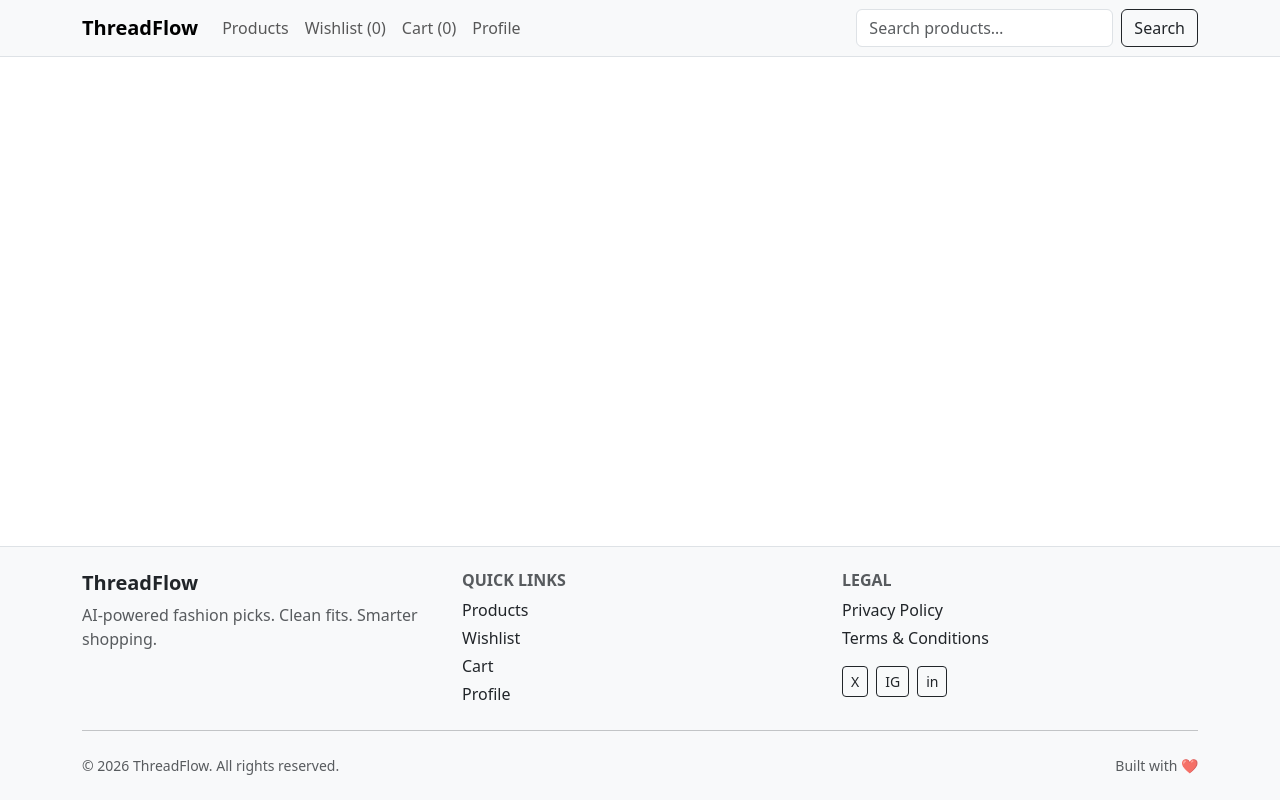
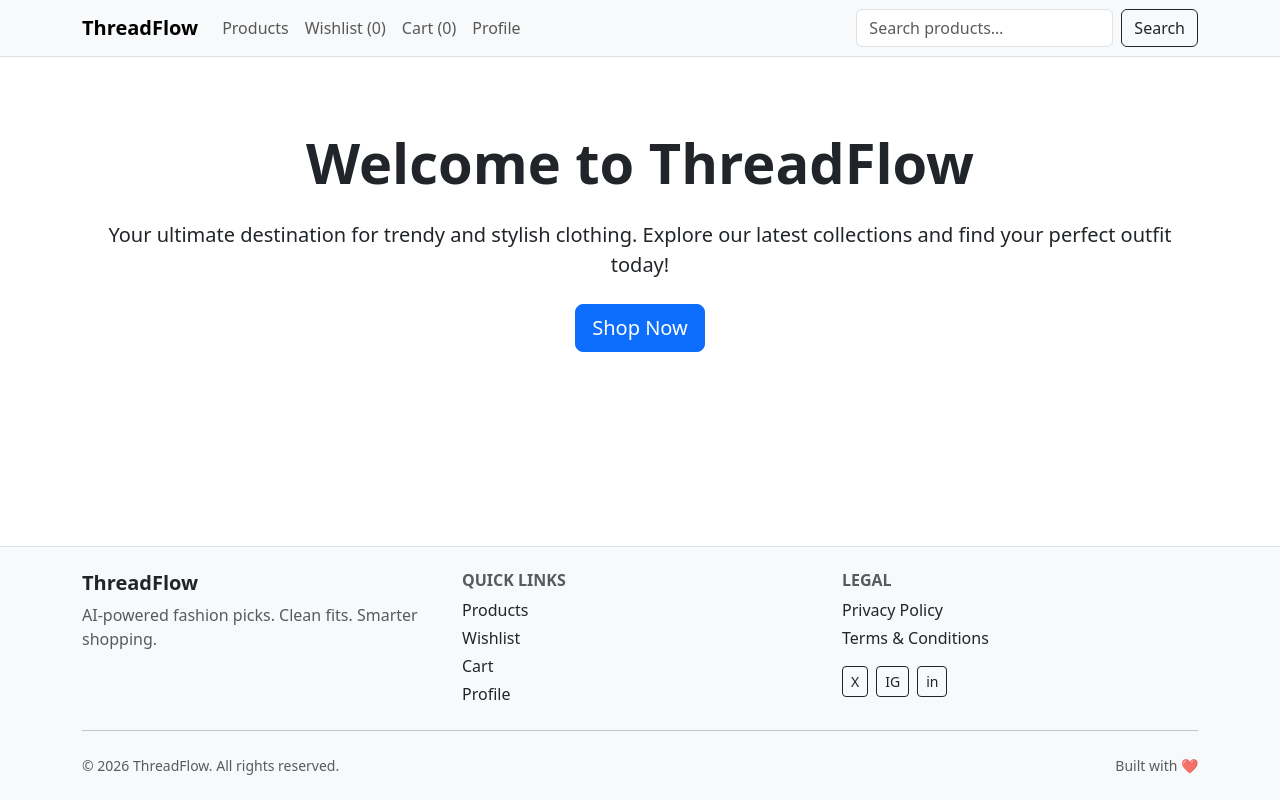
Before and after one commit to Shams261/ThreadFlow, a React (Vite) app in the folder frontend/clothingClientSide/: page / in a window 1280 px wide. Built offline with nearby package versions, Linux system fonts and the light colour scheme.

Commit message:
comment updated

```diff
--- a/frontend/clothingClientSide/src/App.jsx
+++ b/frontend/clothingClientSide/src/App.jsx
@@ -2,7 +2,7 @@ import { Routes, Route } from "react-router-dom";
 
 import AppLayout from "./components/layout/AppLayout";
 
-// import Home from "./pages/Home";
+import Home from "./pages/Home";
 import ProductList from "./pages/ProductList";
 // import ProductDetail from "./pages/ProductDetail";
 // import Wishlist from "./pages/Wishlist";
@@ -14,7 +14,7 @@ function App() {
   return (
     <Routes>
       <Route path="/" element={<AppLayout />}>
-        {/* <Route index element={<Home />} /> */}
+        <Route index element={<Home />} />
         <Route path="products" element={<ProductList />} />
         {/* <Route path="products/:id" element={<ProductDetail />} />
         <Route path="wishlist" element={<Wishlist />} />
--- a/frontend/clothingClientSide/src/components/product/ProductCard.jsx
+++ b/frontend/clothingClientSide/src/components/product/ProductCard.jsx
@@ -17,6 +17,8 @@ export default function ProductCard({ product }) {
   } = product;
 
   const img = images?.[0];
+  //    means: if images undefined/null, app crash na kare.
+  // If no image, we show “No image” placeholder. Why? Real data can be incomplete, UI must not die.
 
   return (
     <div className="col">
@@ -76,8 +78,10 @@ export default function ProductCard({ product }) {
               type="button"
               disabled={!inStock}
               onClick={(e) => {
-                e.stopPropagation(); // card click prevent
-                // later: add to cart
+                e.stopPropagation(); // card click prevent kya kar rha hai  : e.stopPropagation() on buttons Buttons are inside a
+                // clickable card. Without stopPropagation: you click “Add to Cart” card’s onClick triggers too
+                // it navigates to detail page accidentally Prevent parent click event from firing.
+                // TODO1: add to cart
               }}
             >
               Add to Cart
@@ -87,7 +91,7 @@ export default function ProductCard({ product }) {
               type="button"
               onClick={(e) => {
                 e.stopPropagation();
-                // later: add to wishlist
+                // TODO2: add to wishlist
               }}
             >
               Wishlist
--- a/frontend/clothingClientSide/src/pages/Home.jsx
+++ b/frontend/clothingClientSide/src/pages/Home.jsx
@@ -0,0 +1,15 @@
+import { Link } from "react-router-dom";
+export default function Home() {
+  return (
+    <div className="container py-5 text-center">
+      <h1 className="display-4 fw-bold mb-4">Welcome to ThreadFlow</h1>
+      <p className="lead mb-4">
+        Your ultimate destination for trendy and stylish clothing. Explore our
+        latest collections and find your perfect outfit today!
+      </p>
+      <Link to="/products" className="btn btn-primary btn-lg">
+        Shop Now
+      </Link>
+    </div>
+  );
+}
--- a/frontend/clothingClientSide/src/pages/ProductList.jsx
+++ b/frontend/clothingClientSide/src/pages/ProductList.jsx
@@ -4,13 +4,19 @@ import ProductCard from "../components/product/ProductCard";
 import { products as allProducts } from "../data/products";
 
 export default function ProductList() {
-  const [searchParams] = useSearchParams();
+  const [searchParams] = useSearchParams(); // useSearchParams() reads query string : Why = 	shareable links and refresh safe hota hai
   const search = (searchParams.get("search") || "").trim().toLowerCase();
+
+  // useMemo() for derived data : Memoize filtered products to avoid unnecessary recalculations . It caches the filtered result. Recomputes only when search changes.
+  // Baar baar krne ki zaroorat nahi hai agar search change nahi hua.
+  // This improves performance, especially with large product lists. filtered list is derived, not stored in state.
 
   const filtered = useMemo(() => {
     if (!search) return allProducts;
 
     return allProducts.filter((p) => {
+      // Search in title, brand, description haystack approach isliye kyunki ye teeno fields me kuch bhi ho sakta hai jo user search kar raha hai.
+      // baad mein replace kr denge filter pipeline se.
       const hay = `${p.title} ${p.brand} ${p.description || ""}`.toLowerCase();
       return hay.includes(search);
     });
```
